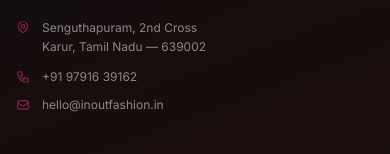
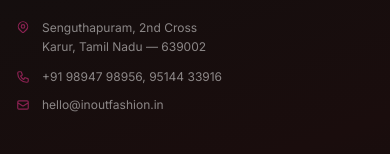
Before and after one commit to harish200522/catalogue, a React (Vite) app: page / in a window 390 px wide. Shown: the part 2312-2466 px from the top of the page. Built offline with nearby package versions, Linux system fonts and the light colour scheme; no server answers.

Commit message:
Update mobile number in footer

```diff
--- a/src/App.jsx
+++ b/src/App.jsx
@@ -96,7 +96,7 @@
                   <svg className="w-3.5 h-3.5 shrink-0" style={{ color: "#8B2252" }} fill="none" viewBox="0 0 24 24" stroke="currentColor" strokeWidth="2">
                     <path strokeLinecap="round" strokeLinejoin="round" d="M3 5a2 2 0 012-2h3.28a1 1 0 01.948.684l1.498 4.493a1 1 0 01-.502 1.21l-2.257 1.13a11.042 11.042 0 005.516 5.516l1.13-2.257a1 1 0 011.21-.502l4.493 1.498a1 1 0 01.684.949V19a2 2 0 01-2 2h-1C9.716 21 3 14.284 3 6V5z" />
                   </svg>
-                  <p className="text-xs text-white/50">+91 97916 39162</p>
+                  <p className="text-xs text-white/50">+91 98947 98956, 95144 33916 </p>
                 </div>
                 <div className="flex items-center gap-3">
                   <svg className="w-3.5 h-3.5 shrink-0" style={{ color: "#8B2252" }} fill="none" viewBox="0 0 24 24" stroke="currentColor" strokeWidth="2">
```
